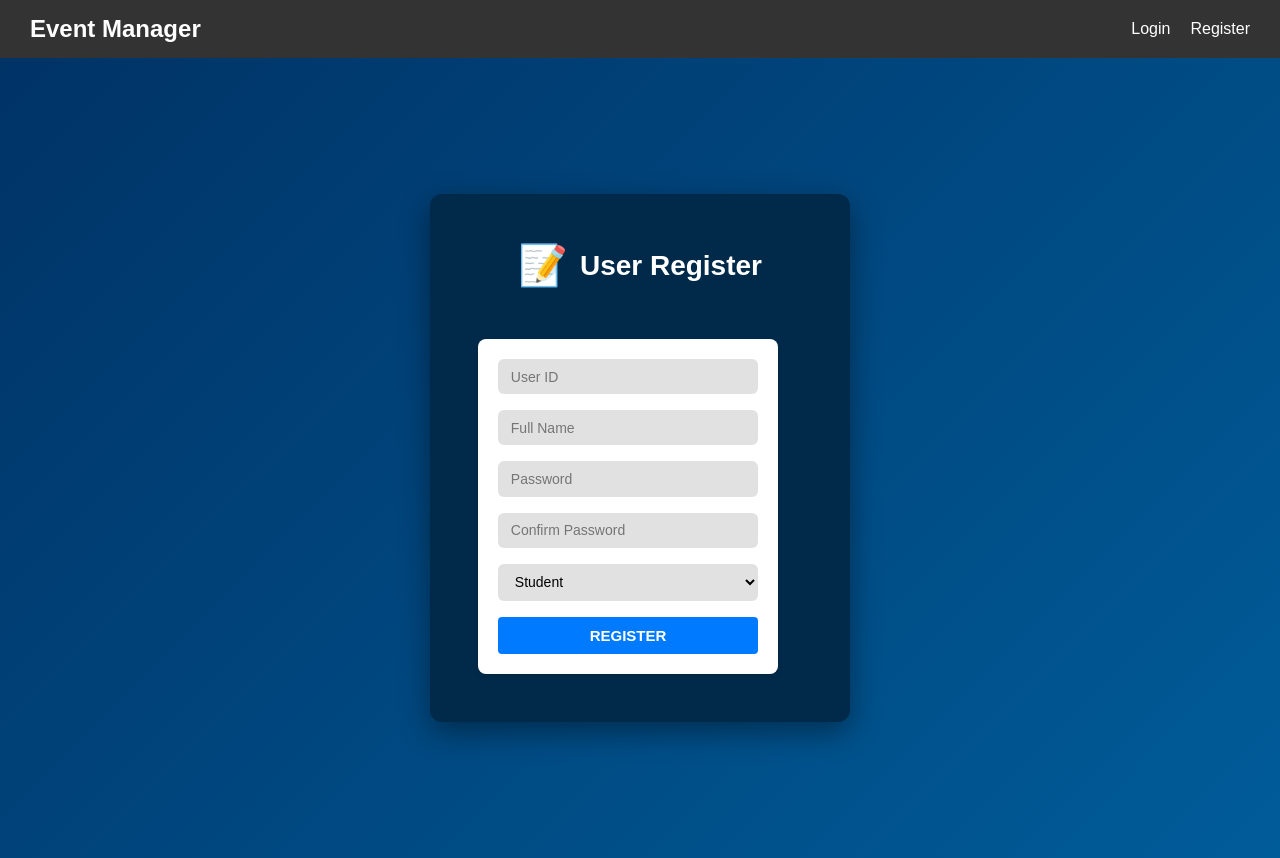
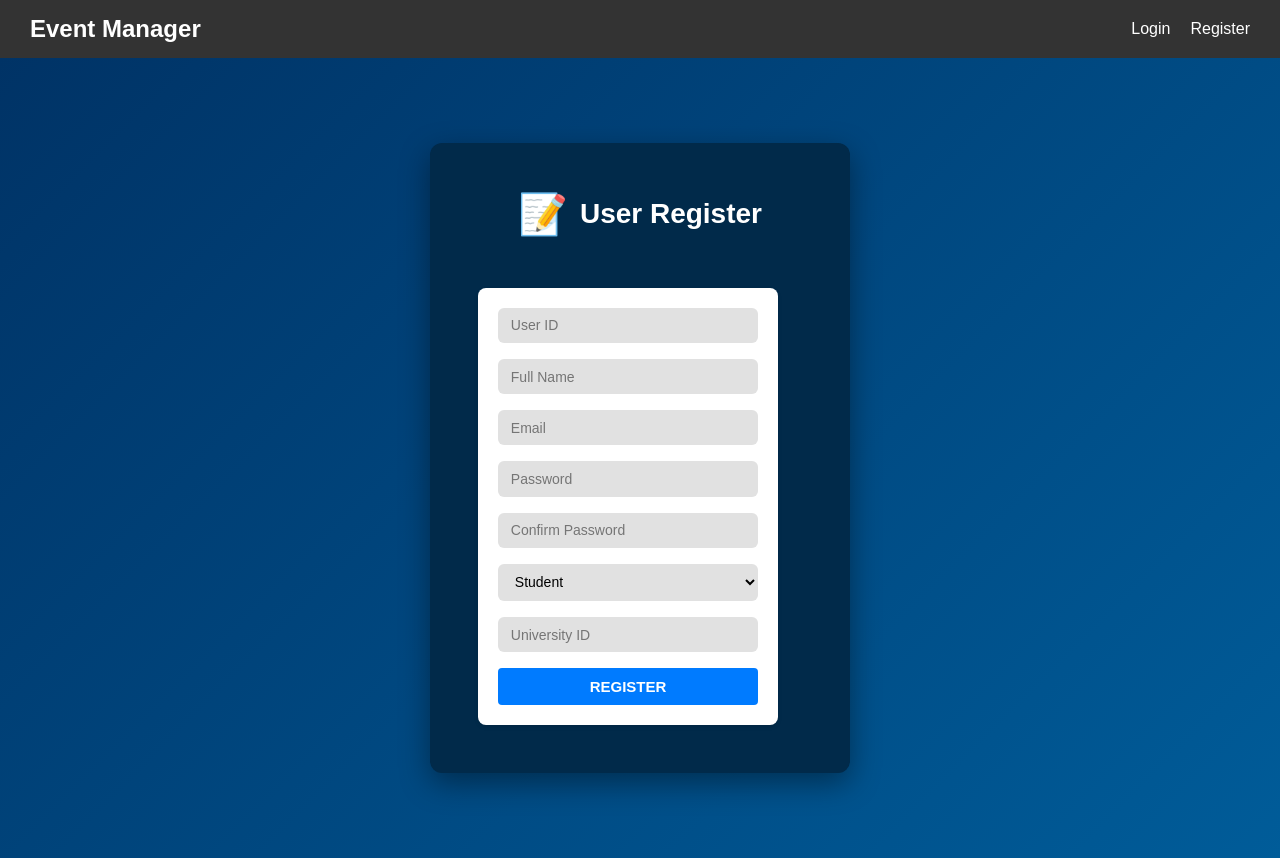
Before and after one commit to Jargon19/DB-Project, a React (Vite) app in the folder Project/: page /register in a window 1280 px wide. Built offline with nearby package versions, Linux system fonts and the light colour scheme.

Commit message:
Fixed register page

```diff
--- a/Project/src/pages/RegisterPage.jsx
+++ b/Project/src/pages/RegisterPage.jsx
@@ -6,9 +6,11 @@ function RegisterPage({ setUser }) {
   const [formData, setFormData] = useState({
     user_id: "",
     name: "",
+    email: "",
     password: "",
     confirmPassword: "",
     role: "student",
+    university_id: "",
   });
 
   const [error, setError] = useState("");
@@ -89,6 +91,14 @@ function RegisterPage({ setUser }) {
             required
           />
           <input
+            type="email"
+            name="email"
+            placeholder="Email"
+            value={formData.email}
+            onChange={handleChange}
+            required
+          />
+          <input
             type="password"
             name="password"
             placeholder="Password"
@@ -114,6 +124,14 @@ function RegisterPage({ setUser }) {
             <option value="admin">Admin</option>
             <option value="super_admin">Super Admin</option>
           </select>
+          <input
+            type="text"
+            name="university_id"
+            placeholder="University ID"
+            value={formData.university_id}
+            onChange={handleChange}
+            required
+          />
           <button type="submit" disabled={loading}>
             {loading ? "Registering..." : "REGISTER"}
           </button>
```
